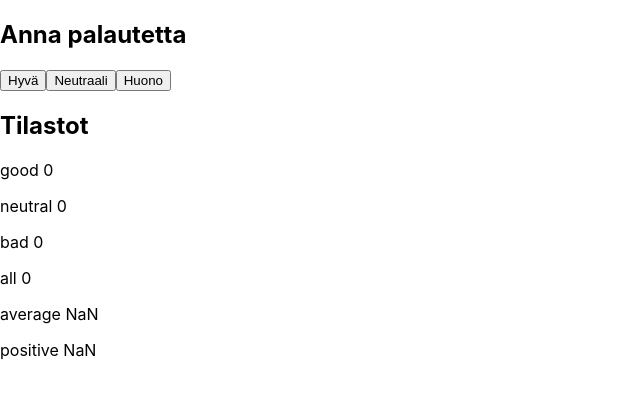
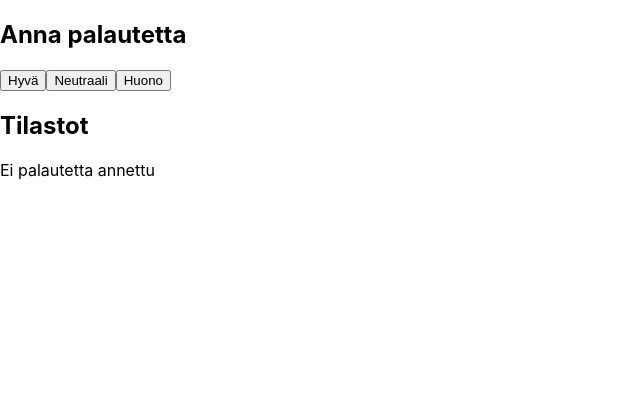
Before and after one commit to PaloPatrik/React-hommeli1, a React (Create React App) app: page / in a window 1280 px wide. Shown: the top 396 px of the page, without its empty margins (0-640 px from the left). Built offline with nearby package versions, Linux system fonts and the light colour scheme.

Commit message:
1.9-1.10
jubs :+1:

```diff
--- a/src/App.jsx
+++ b/src/App.jsx
@@ -39,7 +39,20 @@ function palaute(nimi) {
     setBad(bad +1)
   }
 }
-
+  if (good === 0 && neutral === 0 && bad === 0) {
+    return(
+      <div>
+         <h2>Anna palautetta</h2>
+        <button onClick={() => palaute('good')}>Hyvä</button>
+        <button onClick={() => palaute('neutral')}>Neutraali</button>
+        <button onClick={() => palaute('bad')}>Huono</button>
+        <h2>Tilastot</h2>
+        <p>
+          Ei palautetta annettu
+        </p>
+      </div>
+    )
+  } else {
     return (
       <div>
         <h2>Anna palautetta</h2>
@@ -51,5 +64,6 @@ function palaute(nimi) {
       </div>
     )
   }
+}
 
 export default App
```
Lines whose indentation alone changed are shown as unchanged.
